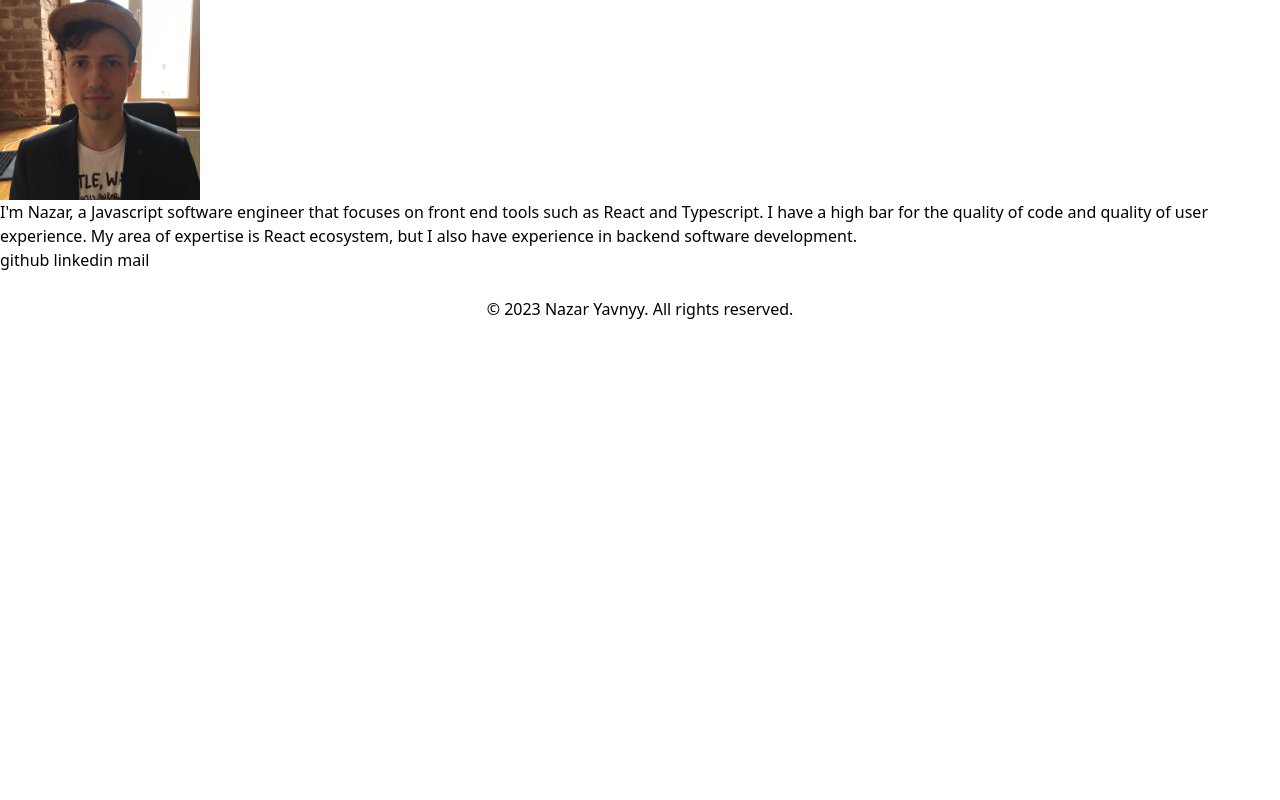
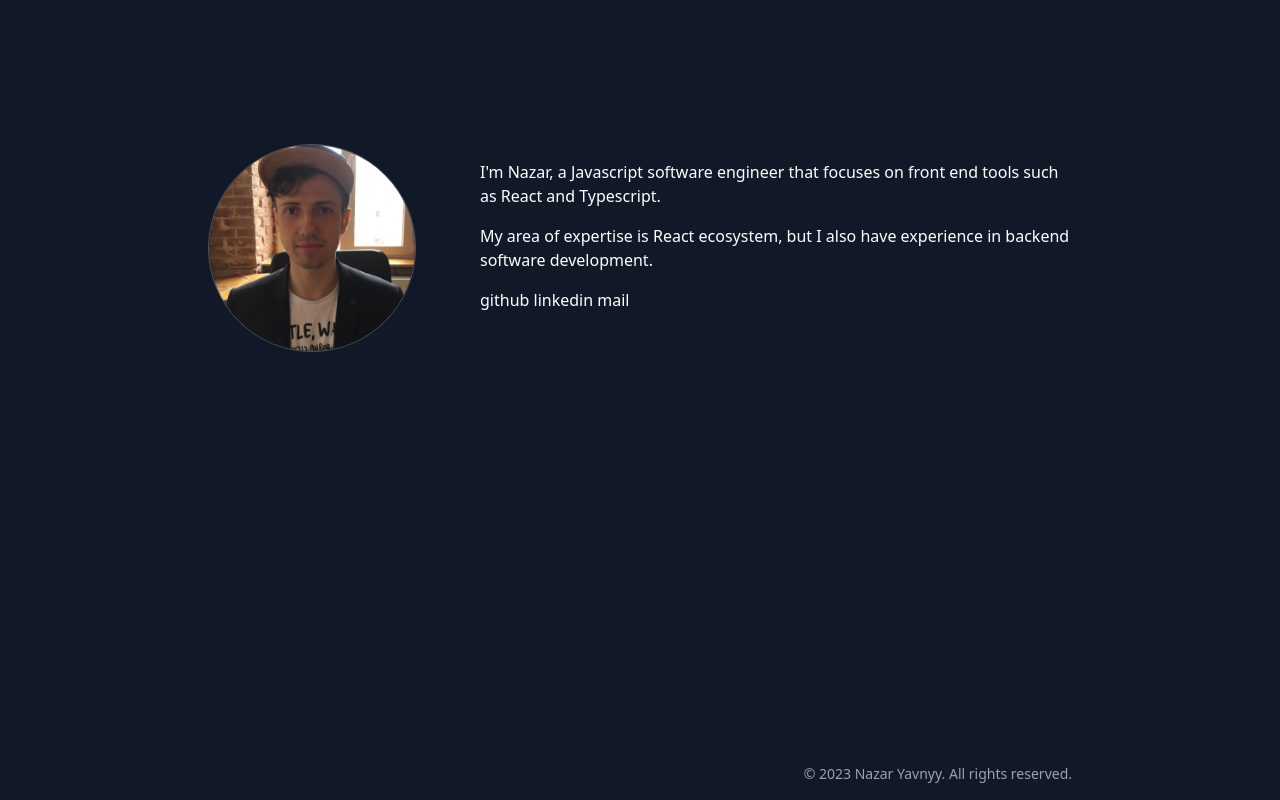
Before and after one commit to ny1am/personal-website, an Astro site: page / in a window 1280 px wide. Built offline with nearby package versions, Linux system fonts and the light colour scheme; Astro itself is replaced by a stand-in of ours.

Commit message:
feat: layout

```diff
--- a/src/components/Footer.astro
+++ b/src/components/Footer.astro
@@ -2,12 +2,6 @@
 const today = new Date();
 ---
 
-<footer>
+<footer class="text-gray-400 text-sm text-right">
   &copy; {today.getFullYear()} Nazar Yavnyy. All rights reserved.
 </footer>
-<style>
-  footer {
-    padding: 25px;
-    text-align: center;
-  }
-</style>
--- a/src/pages/index.astro
+++ b/src/pages/index.astro
@@ -9,18 +9,32 @@ import { SITE_TITLE, SITE_DESCRIPTION } from '@/config';
   <head>
     <BaseHead title={SITE_TITLE} description={SITE_DESCRIPTION} />
   </head>
-  <body>
-    <main>
-      <img src="/userpic.jpg" width="200" alt="" />
-      <p>
-        I'm Nazar, a Javascript software engineer that focuses on front end tools such as
-        React and Typescript. I have a high bar for the quality of code and quality of
-        user experience. My area of expertise is React ecosystem, but I also have
-        experience in backend software development.
-      </p>
-      <a href="https://github.com/ny1am">github</a>
-      <a href="https://www.linkedin.com/in/nazar-yavnyy-97bb26b1/">linkedin</a>
-      <a href="mailto:nazar.yavnyy@pm.me">mail</a>
+  <body
+    class="bg-gray-900 text-white p-4 max-w-4xl mx-auto flex flex-col min-h-screen min-w-[20rem]"
+  >
+    <main class="grow">
+      <div class="flex items-start flex-wrap gap-8 mt-12 sm:gap-16 sm:mt-32">
+        <img
+          src="/userpic.jpg"
+          alt=""
+          class="shrink-0 rounded-full border border-gray-600 w-36 sm:w-52"
+        />
+        <div class="mt-4 grow w-min min-w-[16rem]">
+          <p>
+            I'm Nazar, a Javascript software engineer that focuses on front end tools such
+            as React and Typescript.
+          </p>
+          <p class="mt-4">
+            My area of expertise is React ecosystem, but I also have experience in backend
+            software development.
+          </p>
+          <div class="mt-4">
+            <a href="https://github.com/ny1am">github</a>
+            <a href="https://www.linkedin.com/in/nazar-yavnyy-97bb26b1/">linkedin</a>
+            <a href="mailto:nazar.yavnyy@pm.me">mail</a>
+          </div>
+        </div>
+      </div>
     </main>
     <Footer />
   </body>
```
